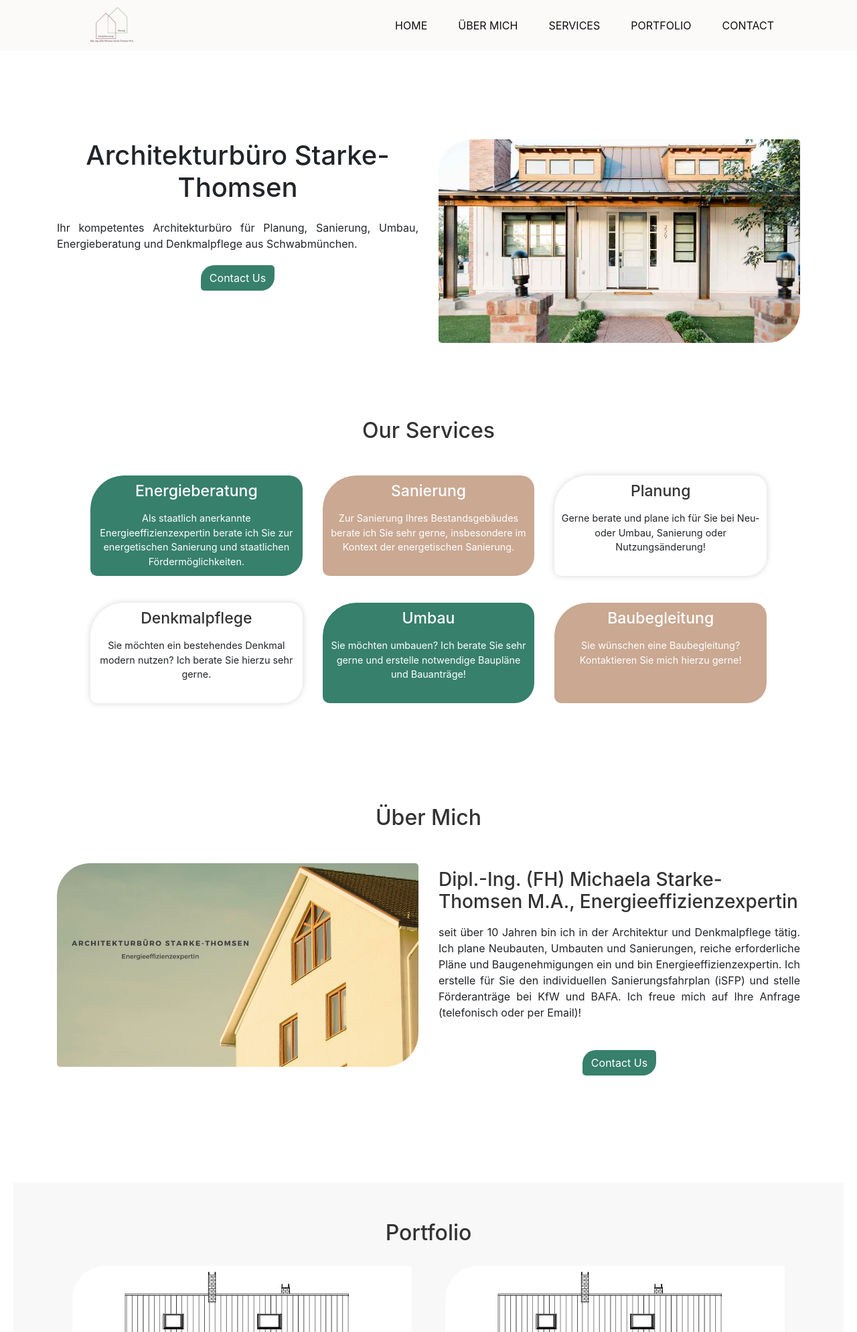
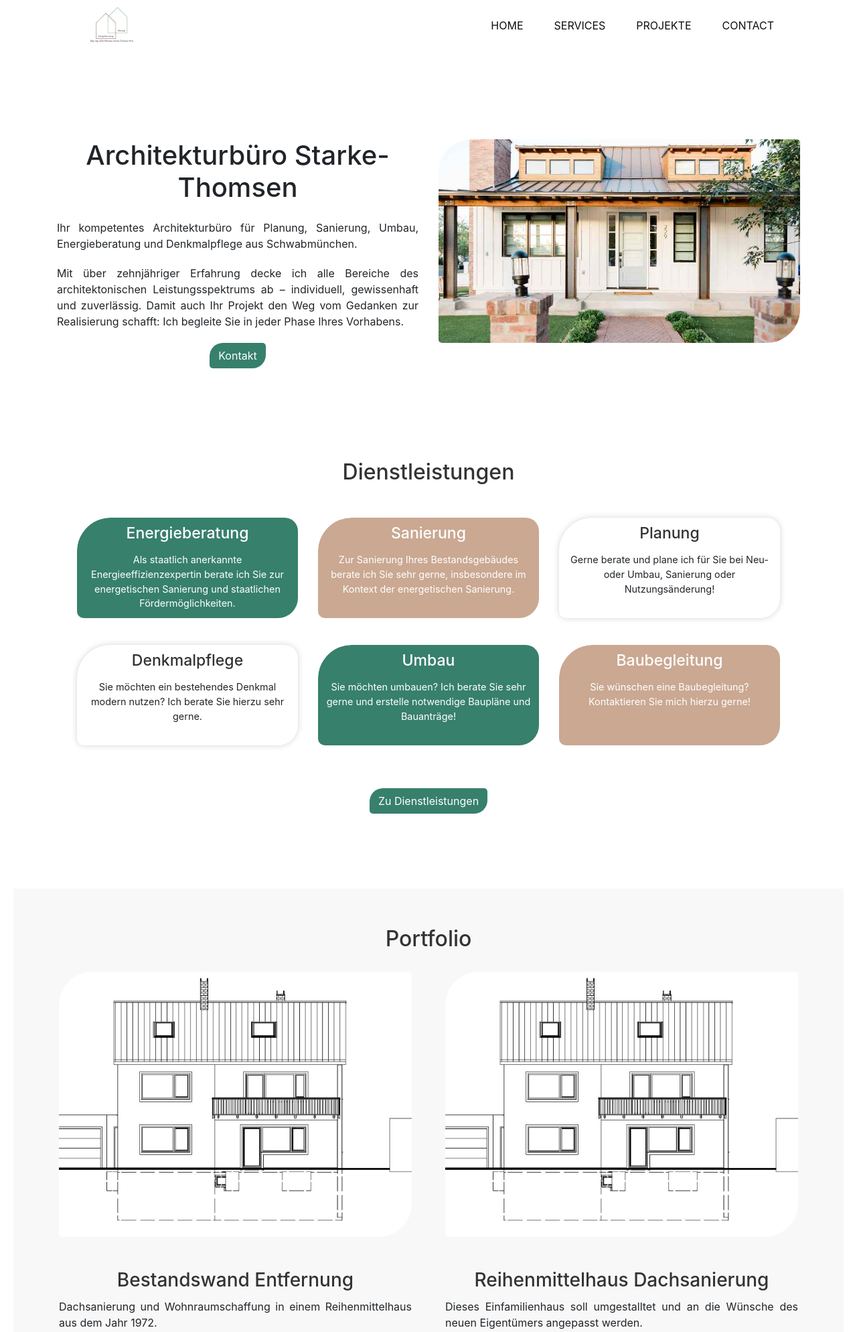
Before and after one commit to DouniaBK/arkitekture-MST, a Django app: page / in a window 1280 px wide. Shown: the top 1989 px of the page at 67% size. Run offline with Django 5.2, Linux system fonts and the light colour scheme; some libraries are stand-ins or nearby versions.

Commit message:
fix: btn content

```diff
--- a/home/static/home/css/styles.css
+++ b/home/static/home/css/styles.css
@@ -20,7 +20,7 @@ body {
 }
 
 .header {
-    background: #fcf9f9;
+    background: #ffffff;
     color: #0c0c0c;
     padding: 10px 0;
     text-align: center;
@@ -269,7 +269,7 @@ a#btn-green-leaf.btn {
 /* Home Services-section Design */
 .content-section {
     text-align: center;
-    padding: 0 20px; /* Add padding to the sides for responsiveness */
+    padding: 0; /* Add padding to the sides for responsiveness */
 }
 
 .home-service-container {
--- a/home/templates/home/about.html
+++ b/home/templates/home/about.html
@@ -20,7 +20,6 @@
 Energieeffizienzexpertin.</p>
                 <p class="text-justify">Hierdurch kann ich für Sie den sogenannten iSFP, den individuellen Sanierungsfahrplan, der die Grundlage für die Förderung durch KfW und BAFA (Bundesamt für Wirtschaft und Ausfuhrkontrolle) ist, kompetent erarbeiten und entsprechende Förderanträge stellen.</p>
             </div>
-            <a href="{% url 'contact' %}" class="btn" id="btn-green-leaf">Contact Us</a>
         </div>
 
     </div>
--- a/home/templates/home/base.html
+++ b/home/templates/home/base.html
@@ -26,9 +26,9 @@
                         <div class="collapse navbar-collapse" id="navbarNav">
                             <ul class="navbar-nav">
                                 <li class="nav-item"><a class="nav-link" href="{% url 'home' %}">HOME</a></li>
-                                <li class="nav-item"><a class="nav-link" href="{% url 'about' %}">ÜBER MICH</a></li>
+                                 <!-- <li class="nav-item"><a class="nav-link" href="{% url 'about' %}">ÜBER MICH</a></li> -->
                                 <li class="nav-item"><a class="nav-link" href="{% url 'services' %}">SERVICES</a></li>
-                                <li class="nav-item"><a class="nav-link" href="{% url 'portfolio' %}">PORTFOLIO</a></li>
+                                <li class="nav-item"><a class="nav-link" href="{% url 'portfolio' %}">PROJEKTE</a></li>
                                 <li class="nav-item"><a class="nav-link" href="{% url 'contact' %}">CONTACT</a></li>
                             </ul>
                         </div>
--- a/home/templates/home/home.html
+++ b/home/templates/home/home.html
@@ -10,9 +10,15 @@ Starke-Thomsen{% endblock %} {% block content %}
         Ihr kompetentes Architekturbüro für Planung, Sanierung, Umbau,
         Energieberatung und Denkmalpflege aus Schwabmünchen.
       </p>
+      <p class="text-justify">
+        Mit über zehnjähriger Erfahrung decke ich alle Bereiche des
+        architektonischen Leistungsspektrums ab – individuell, gewissenhaft und
+        zuverlässig. Damit auch Ihr Projekt den Weg vom Gedanken zur
+        Realisierung schafft: Ich begleite Sie in jeder Phase Ihres Vorhabens.
+      </p>
       <div class="text-center mb-4">
         <a href="{% url 'contact' %}" class="btn" id="btn-green-leaf"
-          >Contact Us</a
+          >Kontakt</a
         >
       </div>
     </div>
@@ -31,52 +37,110 @@ Starke-Thomsen{% endblock %} {% block content %}
 <div class="container m-7">
   <!-- Services section -->
   <div class="content-section">
-    <h2 class="m-5 text-start">Our Services</h2>
+    <h2 class="m-5 text-start">Dienstleistungen</h2>
     <div class="home-service-container">
       <div class="home-service">
-        <h3 >Energieberatung</h3>
-        <p >
+        <h3>Energieberatung</h3>
+        <p>
           Als staatlich anerkannte Energieeffizienzexpertin berate ich Sie zur
           energetischen Sanierung und staatlichen Fördermöglichkeiten.
         </p>
       </div>
       <div class="home-service">
-        <h3 >Sanierung</h3>
-        <p >
+        <h3>Sanierung</h3>
+        <p>
           Zur Sanierung Ihres Bestandsgebäudes berate ich Sie sehr gerne,
           insbesondere im Kontext der energetischen Sanierung.
         </p>
       </div>
       <div class="home-service">
-        <h3 >Planung</h3>
-        <p >
+        <h3>Planung</h3>
+        <p>
           Gerne berate und plane ich für Sie bei Neu- oder Umbau, Sanierung oder
           Nutzungsänderung!
         </p>
       </div>
       <div class="home-service">
-        <h3 >Denkmalpflege</h3>
-        <p >
+        <h3>Denkmalpflege</h3>
+        <p>
           Sie möchten ein bestehendes Denkmal modern nutzen? Ich berate Sie
           hierzu sehr gerne.
         </p>
       </div>
       <div class="home-service">
         <h3>Umbau</h3>
-        <p >
+        <p>
           Sie möchten umbauen? Ich berate Sie sehr gerne und erstelle notwendige
           Baupläne und Bauanträge!
         </p>
       </div>
       <div class="home-service">
-        <h3 >Baubegleitung</h3>
+        <h3>Baubegleitung</h3>
         <p>
           Sie wünschen eine Baubegleitung? Kontaktieren Sie mich hierzu gerne!
         </p>
       </div>
     </div>
+    <div class="text-center m-4">
+      <a href="{% url 'services' %}" class="btn" id="btn-green-leaf"
+        >Zu Dienstleistungen</a
+      >
+    </div>
   </div>
 </div>
+
+
+<!-- Portfolio section -->
+<div class="container-fluid m-7" id="portfolio">
+  <div class="container p-2">
+    <div class="content-section">
+      <h2 class="mt-5">Portfolio</h2>
+      <div class="row justify-content-center">
+        <div class="col-lg-6">
+          <div class="project">
+            <img
+              src="{% static 'home/images/project1-v2.png' %}"
+              class="img-fluid"
+              alt="Project 1"
+              id="aboutme-image"
+            />
+            <h3 class="mt-5">Bestandswand Entfernung</h3>
+            <p class="text-justify">
+              Dachsanierung und Wohnraumschaffung in einem Reihenmittelhaus aus
+              dem Jahr 1972.
+            </p>
+          </div>
+          <div class="text-center m-4">
+            <a href="{% url 'projectone' %}" class="btn" id="btn-green-leaf"
+              >Projekt</a
+            >
+          </div>
+        </div>
+        <div class="col-lg-6">
+          <div class="project">
+            <img
+              src="{% static 'home/images/project1-v2.png' %}"
+              class="img-fluid"
+              id="aboutme-image"
+              alt="Project 2"
+            />
+            <h3 class="mt-5">Reihenmittelhaus Dachsanierung</h3>
+            <p class="text-justify">
+              Dieses Einfamilienhaus soll umgestalltet und an die Wünsche des
+              neuen Eigentümers angepasst werden.
+            </p>
+          </div>
+          <div class="text-center m-4">
+            <a href="{% url 'projecttwo' %}" class="btn" id="btn-green-leaf"
+              >Projekt</a
+            >
+          </div>
+        </div>
+      </div>
+    </div>
+  </div>
+</div>
+
 
 <!-- About section -->
 
@@ -94,78 +158,27 @@ Starke-Thomsen{% endblock %} {% block content %}
       />
     </div>
     <div class="col-lg-6">
-      <div class="aboutme pt-2">
-        <h3 class="d-flex pb-2">
+      <div class="aboutme">
+        <h3 class="d-flex justify-content-center">
           Dipl.-Ing. (FH) Michaela Starke-Thomsen M.A., Energieeffizienzexpertin
         </h3>
         <p class="text-justify">
           seit über 10 Jahren bin ich in der Architektur und Denkmalpflege
-          tätig. Ich plane Neubauten, Umbauten und Sanierungen, reiche
-          erforderliche Pläne und Baugenehmigungen ein und bin
-          Energieeffizienzexpertin. Ich erstelle für Sie den individuellen
-          Sanierungsfahrplan (iSFP) und stelle Förderanträge bei KfW und BAFA.
-          Ich freue mich auf Ihre Anfrage (telefonisch oder per Email)!
+          tätig. Zu meinem Profil gehören neben der Planung von Neubau-, Umbau-,
+          und Sanierungsarbeiten und dem Einreichen der erforderlichen Pläne und
+          Baugenehmigungen auch die Tätigkeit als Energieeffizienzexpertin.
         </p>
-      </div>
-      <div class="text-center p-4 mb-4">
-        <a href="{% url 'contact' %}" class="btn" id="btn-green-leaf"
-          >Contact Us</a
-        >
+        <p class="text-justify">
+          Hierdurch kann ich für Sie den sogenannten iSFP, den individuellen
+          Sanierungsfahrplan, der die Grundlage für die Förderung durch KfW und
+          BAFA (Bundesamt für Wirtschaft und Ausfuhrkontrolle) ist, kompetent
+          erarbeiten und entsprechende Förderanträge stellen.
+        </p>
       </div>
     </div>
   </div>
 </div>
 
-<!-- Portfolio section -->
-<div class="container-fluid m-7" id="portfolio">
-  <div class="container p-2">
-    <div class="content-section">
-      <h2 class="mt-5">Portfolio</h2>
-      <div class="row justify-content-center">
-        <div class="col-lg-6">
-          <div class="project">
-            <img
-              src="{% static 'home/images/project1-v2.png' %}"
-              class="img-fluid"
-              alt="Project 1"
-              id="aboutme-image"
-            />
-            <h3 class="mt-5">Bestandswand Entfernung</h3>
-            <p class="text-justify">
-              Lorem ipsum dolor amet consectetur adipiscing elit sed eiusmod
-              tempor incididunt ut labore.
-            </p>
-          </div>
-          <div class="text-center m-4">
-            <a href="{% url 'projectone' %}" class="btn" id="btn-green-leaf"
-              >View Project</a
-            >
-          </div>
-        </div>
-        <div class="col-lg-6">
-          <div class="project">
-            <img
-              src="{% static 'home/images/project1-v2.png' %}"
-              class="img-fluid"
-              id="aboutme-image"
-              alt="Project 2"
-            />
-            <h3 class="mt-5">Reihenmittelhaus Dachsanierung</h3>
-            <p class="text-justify">
-              Lorem ipsum dolor amet consectetur adipiscing elit sed eiusmod
-              tempor incididunt ut labore.
-            </p>
-          </div>
-          <div class="text-center m-4">
-            <a href="{% url 'projecttwo' %}" class="btn" id="btn-green-leaf"
-              >View Project</a
-            >
-          </div>
-        </div>
-      </div>
-    </div>
-  </div>
-</div>
 
 <!-- Contact information section -->
 <div class="container m-7">
@@ -182,9 +195,7 @@ Starke-Thomsen{% endblock %} {% block content %}
       <p><i class="fas fa-phone p-2"></i> 08232 / 5054030</p>
     </div>
     <div class="text-center m-4">
-      <a href="{% url 'contact' %}" class="btn" id="btn-green-leaf"
-        >Contact Us</a
-      >
+      <a href="{% url 'contact' %}" class="btn" id="btn-green-leaf">Kontakt</a>
     </div>
   </div>
 </div>
```
